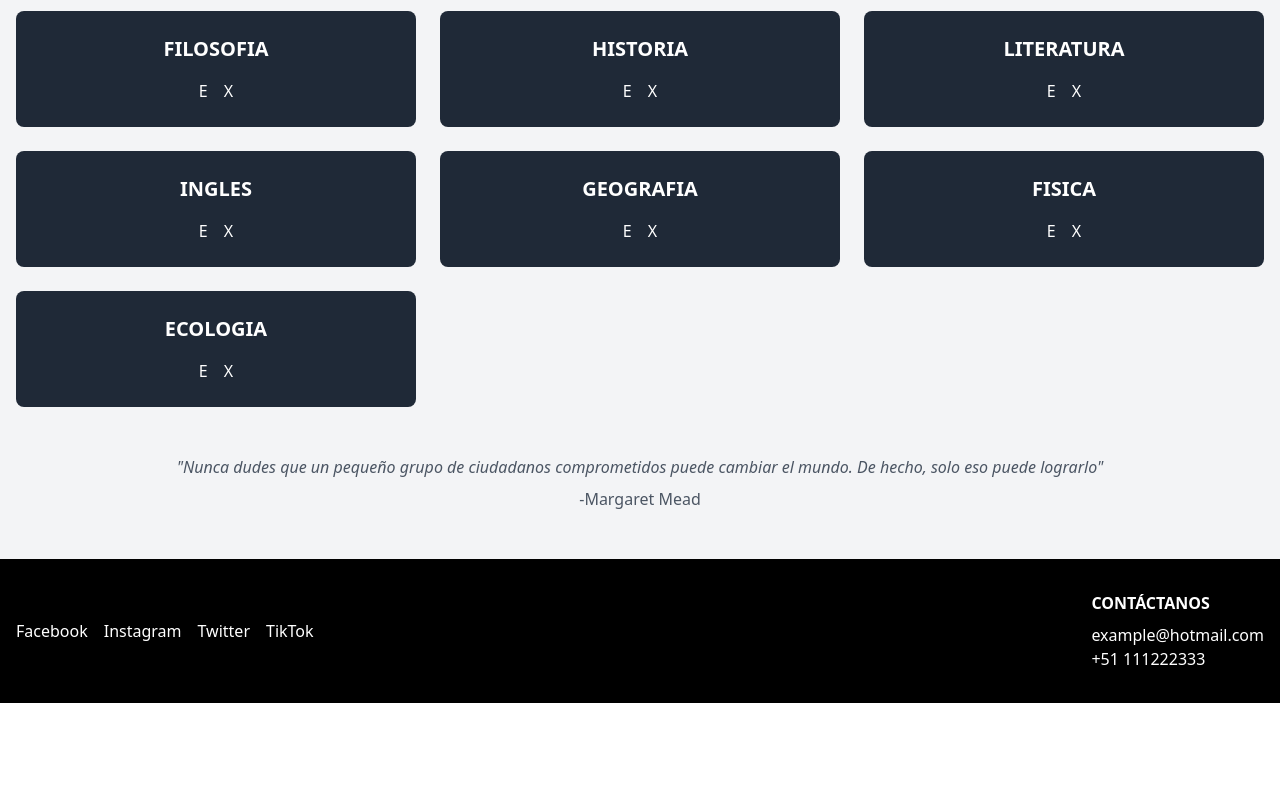
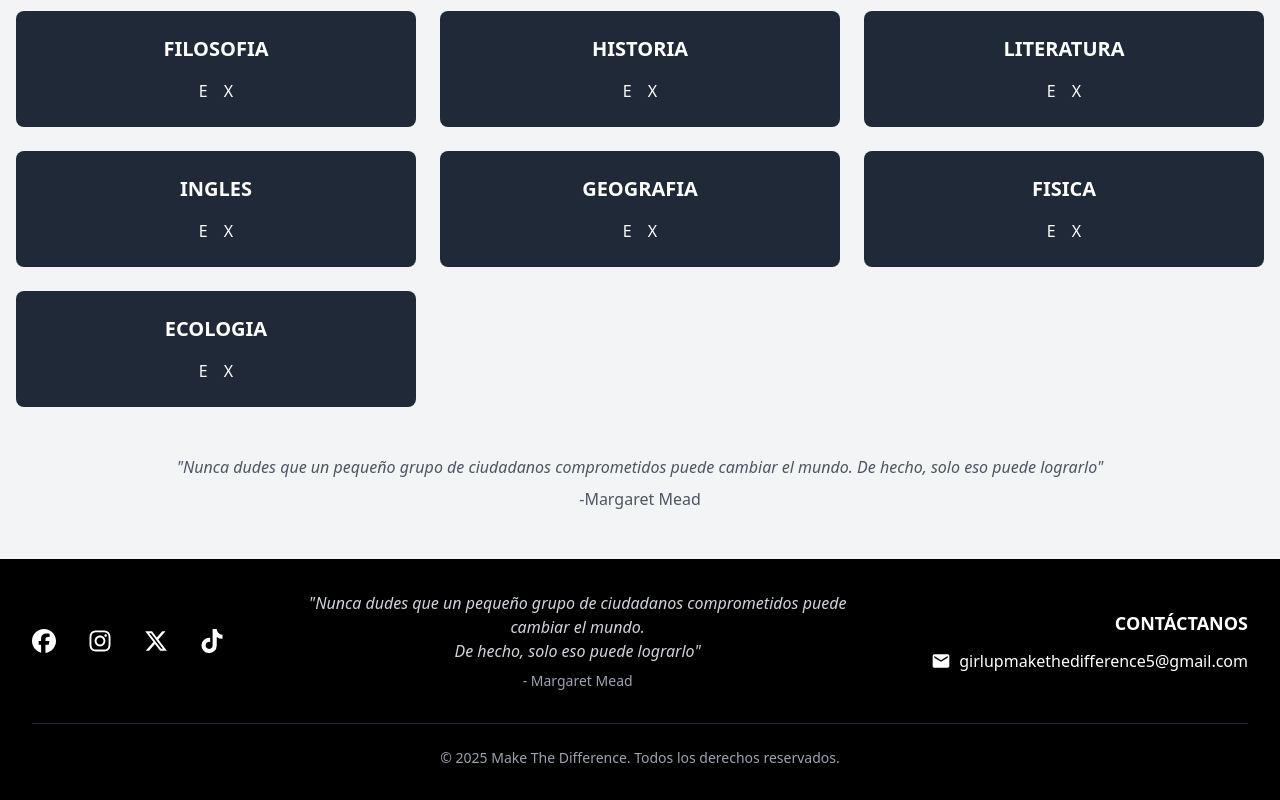
Before and after one commit to Sauro-Dev/LANDING-MTD, a React (Vite) app: page /biblioteca in a window 1280 px wide. Shown: the part 521-1321 px from the top of the page. Before the commit the page ends 1224 px from the top, so only its background shows below. Built offline with nearby package versions, Linux system fonts and the light colour scheme.

Commit message:
feat: Modularización al componente Biblioteca

```diff
--- a/src/components/landing/Library.tsx
+++ b/src/components/landing/Library.tsx
@@ -1,30 +1,10 @@
 import { FC, useState } from 'react';
 import { Plus } from 'lucide-react';
-import Navbar from '../common/Navbar.tsx';
+import Navbar from '../common/Navbar';
+import Footer from '../common/Footer';
+import Banner from './library/Banner.tsx';
+import SubjectCard from './library/SubjectCard.tsx';
 
-interface SubjectCardProps {
-    name: string;
-}
-
-// Componente Banner
-const Banner: FC = () => (
-    <div className="w-full h-48 bg-gray-200 mb-8 rounded-lg flex items-center justify-center">
-        <h2 className="text-3xl font-bold text-gray-700">Banner</h2>
-    </div>
-);
-
-// Componente Tarjeta de Materia
-const SubjectCard: FC<SubjectCardProps> = ({ name }) => (
-    <div className="bg-gray-800 p-6 rounded-lg text-white flex flex-col items-center">
-        <h3 className="text-xl font-bold mb-4">{name}</h3>
-        <div className="flex space-x-4">
-            <button className="hover:text-pink-300">E</button>
-            <button className="hover:text-pink-300">X</button>
-        </div>
-    </div>
-);
-
-// Componente Principal Biblioteca
 const Library: FC = () => {
     const [subjects] = useState([
         'BIOLOGIA',
@@ -64,31 +44,13 @@ const Library: FC = () => {
                 {/* Footer Quote */}
                 <div className="mt-12 text-center text-gray-600">
                     <p className="italic">
-                        "Nunca dudes que un pequeño grupo de ciudadanos comprometidos puede
-                        cambiar el mundo. De hecho, solo eso puede lograrlo"
+                        "Nunca dudes que un pequeño grupo de ciudadanos comprometidos puede cambiar el mundo. De hecho, solo eso puede lograrlo"
                     </p>
                     <p className="mt-2">-Margaret Mead</p>
                 </div>
             </div>
-
-            {/* Footer Contact */}
-            <footer className="bg-black text-white py-8">
-                <div className="container mx-auto px-4">
-                    <div className="flex flex-col md:flex-row justify-between items-center">
-                        <div className="space-x-4">
-                            <a href="#" className="hover:text-pink-300">Facebook</a>
-                            <a href="#" className="hover:text-pink-300">Instagram</a>
-                            <a href="#" className="hover:text-pink-300">Twitter</a>
-                            <a href="#" className="hover:text-pink-300">TikTok</a>
-                        </div>
-                        <div className="mt-4 md:mt-0">
-                            <h3 className="font-bold mb-2">CONTÁCTANOS</h3>
-                            <p>example@hotmail.com</p>
-                            <p>+51 111222333</p>
-                        </div>
-                    </div>
-                </div>
-            </footer>
+            {/* Se utiliza el Footer común */}
+            <Footer />
         </div>
     );
 };
--- /dev/null
+++ b/src/components/landing/library/Banner.tsx
@@ -0,0 +1,9 @@
+import { FC } from 'react';
+
+const Banner: FC = () => (
+    <div className="w-full h-48 bg-gray-200 mb-8 rounded-lg flex items-center justify-center">
+        <h2 className="text-3xl font-bold text-gray-700">Banner</h2>
+    </div>
+);
+
+export default Banner;
--- /dev/null
+++ b/src/components/landing/library/SubjectCard.tsx
@@ -0,0 +1,17 @@
+import { FC } from 'react';
+
+interface SubjectCardProps {
+    name: string;
+}
+
+const SubjectCard: FC<SubjectCardProps> = ({ name }) => (
+    <div className="bg-gray-800 p-6 rounded-lg text-white flex flex-col items-center">
+        <h3 className="text-xl font-bold mb-4">{name}</h3>
+        <div className="flex space-x-4">
+            <button className="hover:text-pink-300">E</button>
+            <button className="hover:text-pink-300">X</button>
+        </div>
+    </div>
+);
+
+export default SubjectCard;
```
